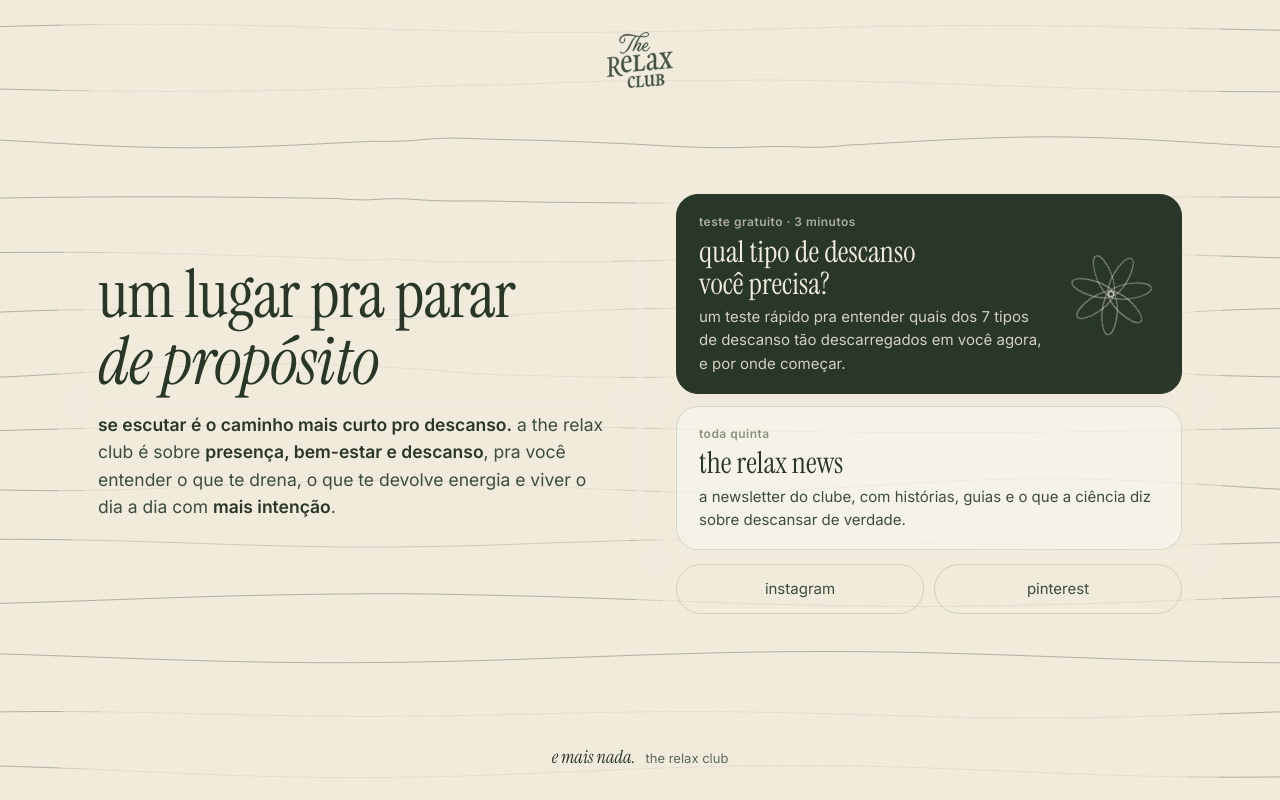
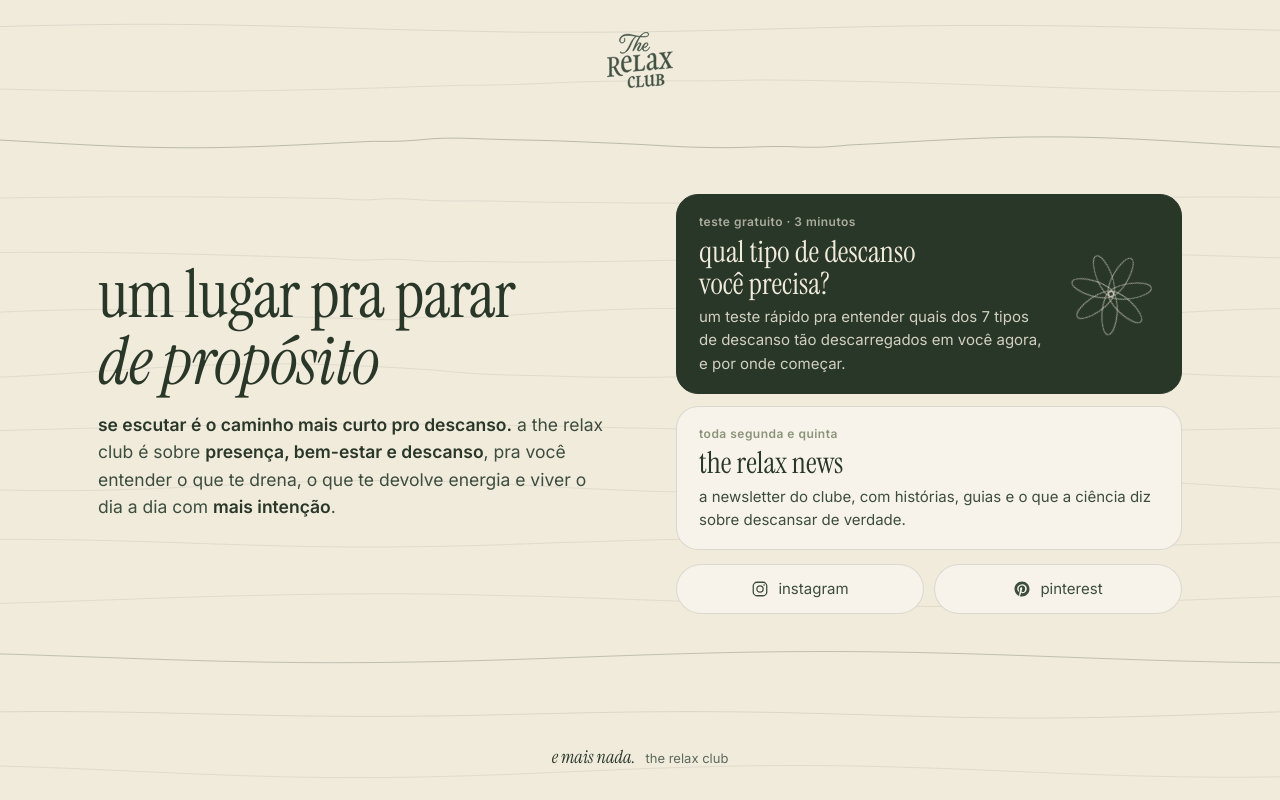
Before and after one commit to clararamosm/the-relax-club-site, a website: page index.html in a window 1280 px wide. Drawn offline with Linux system fonts and the light colour scheme.

Commit message:
home: cards e botoes solidos, icones de insta e pinterest, news 2x por semana, mare com faixas de 20 a 80%; logo na mesma posicao em todas as paginas
Co-Authored-By: Claude Opus 5.5 <noreply@anthropic.com>
Claude-Session: https://claude.ai/code/session_01UHyGXmNV3W6yahsGyq7Frc

```diff
--- a/index.html
+++ b/index.html
@@ -38,8 +38,8 @@ h1{font-family:var(--serif);font-weight:300;font-size:clamp(46px,12.5vw,72px);li
 h1 em{font-style:italic}
 .lead{font-size:17.5px;color:var(--green);text-wrap:pretty;margin-bottom:26px}
 .links{display:flex;flex-direction:column;gap:12px}
-.card{display:block;text-decoration:none;border:1px solid var(--line);border-radius:22px;padding:18px 20px;background:rgba(255,255,255,.35);transition:background .15s,transform .1s}
-.card:hover{background:rgba(255,255,255,.7)}
+.card{display:block;text-decoration:none;border:1px solid var(--line);border-radius:22px;padding:18px 20px;background:#F7F3EA;transition:background .15s,transform .1s}
+.card:hover{background:#FBF8F2}
 .card:active{transform:scale(.99)}
 .card small{display:block;font-size:12px;font-weight:600;letter-spacing:.04em;color:var(--sage);margin-bottom:4px}
 .card b{display:block;text-wrap:balance;font-family:var(--serif);font-weight:300;font-size:30px;line-height:1.05}
@@ -58,8 +58,9 @@ h1 em{font-style:italic}
 @media (max-width:480px){.orb{width:72px;height:72px}}
 @media (prefers-reduced-motion:reduce){.orb{animation:none}}
 .social{display:flex;gap:10px;margin-top:2px}
-.social a{flex:1;text-align:center;text-decoration:none;border:1px solid var(--line);border-radius:99px;padding:12px;font-size:15px;color:var(--green)}
-.social a:hover{background:rgba(255,255,255,.5)}
+.social a{flex:1;display:flex;align-items:center;justify-content:center;gap:9px;text-decoration:none;border:1px solid var(--line);border-radius:99px;padding:12px;font-size:15px;color:var(--green);background:#F7F3EA}
+.social a:hover{background:#FBF8F2}
+.social svg{width:18px;height:18px;flex:none}
 footer{margin-top:auto;padding-top:34px;text-align:center;font-size:13px;color:var(--muted)}
 footer i{font-family:var(--serif);font-size:18px;color:var(--green-deep)}
 .lead b{font-weight:600;color:var(--green-deep)}
@@ -90,10 +91,10 @@ footer i{font-family:var(--serif);font-size:18px;color:var(--green-deep)}
   <p class="lead"><b>se escutar é o caminho mais curto pro descanso.</b> a the relax club é sobre <b>presença, bem-estar e descanso</b>, pra você entender o que te drena, o que te devolve energia e viver o dia a dia com <b>mais intenção</b>.</p></div>
   <div class="links">
     <a class="card main" href="/teste/"><div class="ct"><small>teste gratuito · 3 minutos</small><b>qual tipo de descanso você precisa?</b><span>um teste rápido pra entender quais dos 7 tipos de descanso tão descarregados em você agora, e por onde começar.</span></div><svg class="orb" viewBox="0 0 120 120" aria-hidden="true"><ellipse class="o" cx="60.0" cy="36.0" rx="9.5" ry="27" transform="rotate(0.00 60.0 36.0)"/><ellipse class="o" cx="78.8" cy="45.0" rx="9.5" ry="27" transform="rotate(51.43 78.8 45.0)"/><ellipse class="o" cx="83.4" cy="65.3" rx="9.5" ry="27" transform="rotate(102.86 83.4 65.3)"/><ellipse class="o" cx="70.4" cy="81.6" rx="9.5" ry="27" transform="rotate(154.29 70.4 81.6)"/><ellipse class="o" cx="49.6" cy="81.6" rx="9.5" ry="27" transform="rotate(205.71 49.6 81.6)"/><ellipse class="o" cx="36.6" cy="65.3" rx="9.5" ry="27" transform="rotate(257.14 36.6 65.3)"/><ellipse class="o" cx="41.2" cy="45.0" rx="9.5" ry="27" transform="rotate(308.57 41.2 45.0)"/></svg></a>
-    <a class="card" href="https://therelaxclub.substack.com" target="_blank" rel="noopener"><small>toda quinta</small><b>the relax news</b><span>a newsletter do clube, com histórias, guias e o que a ciência diz sobre descansar de verdade.</span></a>
+    <a class="card" href="https://therelaxclub.substack.com" target="_blank" rel="noopener"><small>toda segunda e quinta</small><b>the relax news</b><span>a newsletter do clube, com histórias, guias e o que a ciência diz sobre descansar de verdade.</span></a>
     <div class="social">
-      <a href="https://www.instagram.com/therelax.club/" target="_blank" rel="noopener">instagram</a>
-      <a href="https://www.pinterest.com/therelaxclubbr/" target="_blank" rel="noopener">pinterest</a>
+      <a href="https://www.instagram.com/therelax.club/" target="_blank" rel="noopener"><svg viewBox="0 0 24 24" fill="none" stroke="currentColor" stroke-width="1.7" aria-hidden="true"><rect x="3" y="3" width="18" height="18" rx="5"/><circle cx="12" cy="12" r="4.2"/><circle cx="17.4" cy="6.6" r="1.1" fill="currentColor" stroke="none"/></svg>instagram</a>
+      <a href="https://www.pinterest.com/therelaxclubbr/" target="_blank" rel="noopener"><svg viewBox="0 0 24 24" fill="currentColor" aria-hidden="true"><path d="M12 2C6.48 2 2 6.48 2 12c0 4.24 2.64 7.86 6.36 9.32-.09-.79-.17-2.01.03-2.87.18-.78 1.17-4.97 1.17-4.97s-.3-.6-.3-1.48c0-1.39.81-2.43 1.81-2.43.85 0 1.27.64 1.27 1.41 0 .86-.55 2.14-.83 3.33-.24 1 .5 1.81 1.48 1.81 1.78 0 3.15-1.88 3.15-4.58 0-2.39-1.72-4.07-4.18-4.07-2.85 0-4.52 2.14-4.52 4.34 0 .86.33 1.78.74 2.28.08.1.09.19.07.29-.08.31-.24.99-.28 1.13-.04.18-.15.22-.34.13-1.25-.58-2.03-2.41-2.03-3.88 0-3.16 2.29-6.06 6.62-6.06 3.47 0 6.17 2.48 6.17 5.79 0 3.45-2.18 6.23-5.2 6.23-1.02 0-1.97-.53-2.3-1.15l-.62 2.38c-.23.87-.84 1.96-1.25 2.62.94.29 1.93.45 2.97.45 5.52 0 10-4.48 10-10S17.52 2 12 2z"/></svg>pinterest</a>
     </div>
   </div>
   <footer><i>e mais nada.</i><br>the relax club</footer>
@@ -115,13 +116,17 @@ footer i{font-family:var(--serif);font-size:18px;color:var(--green-deep)}
   addEventListener('pointerdown',e=>add(e.clientX,e.clientY,true));
   const col=getComputedStyle(document.documentElement).getPropertyValue('--green-deep').trim()||'#293729';
   const paper=getComputedStyle(document.documentElement).getPropertyValue('--paper').trim()||'#F1EBDC';
-  const veil=[...document.querySelectorAll('h1,.lead,.card,.social,header,footer')];
+  const veil=[...document.querySelectorAll('header,h1,.lead,.links,footer')];
+  /* quanto a linha passa por trás do conteúdo (0 a 1), em faixas de borda a borda, com transição suave */
+  let bands=[];
+  const cover=y=>{ let c=0; for(const [a,b] of bands){ const d=y<a?a-y:(y>b?y-b:0); c=Math.max(c,Math.max(0,1-d/70)); } return c; };
   const rr=(X,Y,w,h,r)=>{ x.beginPath(); x.roundRect?x.roundRect(X,Y,w,h,r):x.rect(X,Y,w,h); };
   const draw=t=>{
     const T=t/1000; x.clearRect(0,0,W,H);
     for(let i=ripples.length-1;i>=0;i--) if(t-ripples[i].t>3200) ripples.splice(i,1);
+    bands=veil.map(el=>{const r=el.getBoundingClientRect(); return [r.top,r.bottom];});
     lines.forEach((L,i)=>{
-      const y0=L.y*H;
+      const y0=L.y*H, vis=.8-.6*cover(y0);
       x.beginPath();
       for(let px=-10;px<=W+10;px+=6){
         let y=y0+Math.sin(px/W*Math.PI*2*L.f+T*L.s*2+L.p)*L.a+Math.sin(px/W*8+T*.6+i)*1.1;
@@ -130,13 +135,8 @@ footer i{font-family:var(--serif);font-size:18px;color:var(--green-deep)}
           y+=R.amp*Math.exp(-age*1.3)*Math.exp(-Math.abs(k)/60)*Math.sin(k/14); }
         px<0?x.moveTo(px,y):x.lineTo(px,y);
       }
-      x.strokeStyle=col; x.globalAlpha=.32; x.lineWidth=1; x.stroke();
+      x.strokeStyle=col; x.globalAlpha=.42*vis; x.lineWidth=1; x.stroke();
     });
-    /* véu cor de papel por baixo do texto: as linhas quase somem ali */
-    x.fillStyle=paper;
-    for(const el of veil){ const r=el.getBoundingClientRect(); if(r.bottom<0||r.top>H) continue;
-      x.globalAlpha=.45; rr(r.left-40,r.top-30,r.width+80,r.height+60,40); x.fill();
-      x.globalAlpha=.6; rr(r.left-14,r.top-10,r.width+28,r.height+20,24); x.fill(); }
     x.globalAlpha=1;
     if(!reduce) requestAnimationFrame(draw);
   };
```
Also changed, not shown: teste/index.html (+8 -7 lines).
